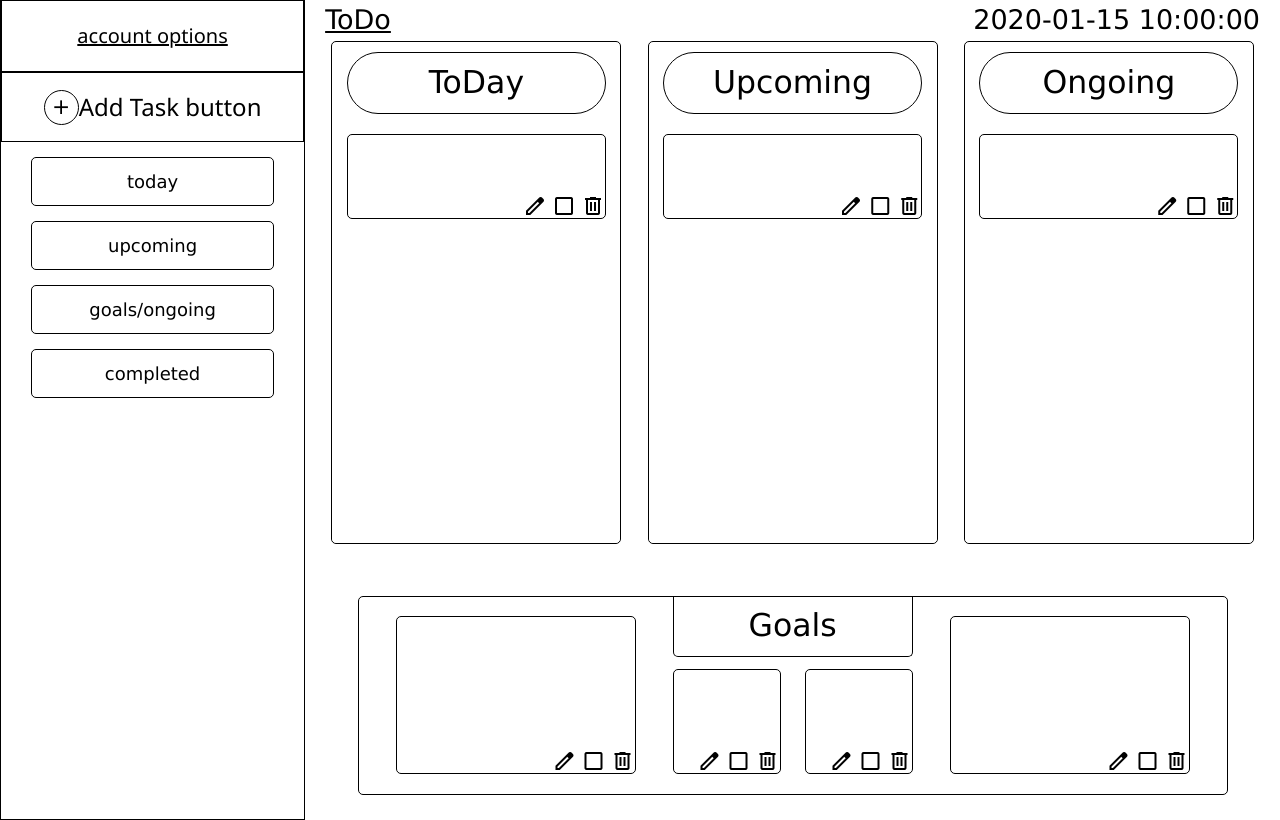
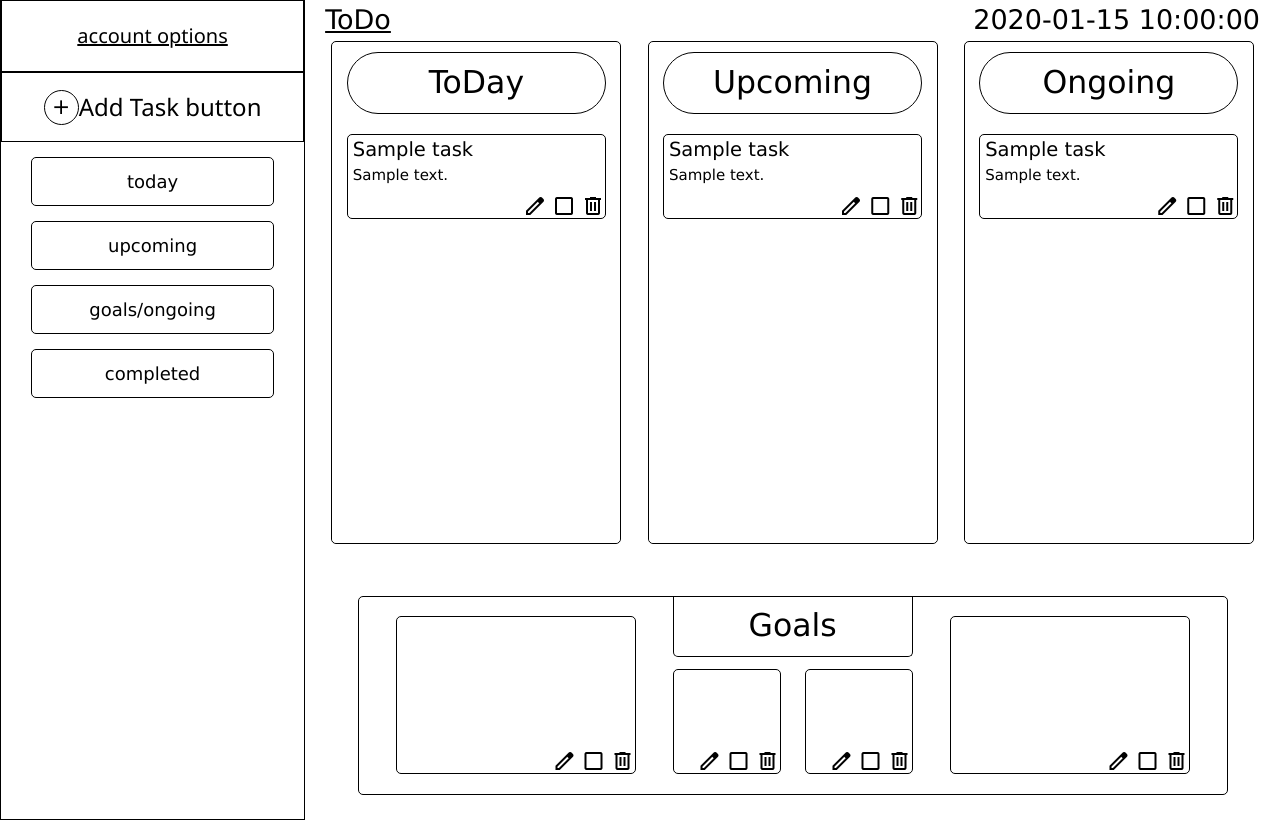
Before and after one commit to EBBD88/ToDo-list-Flask, a Flask app: template templates/home.html in a window 1280 px wide. Run offline with Flask 3, Linux system fonts and the light colour scheme; the template is opened without the code that fills it: most values are stand-ins (such as "Sample title", 1, 10 or a date in 2020).

Commit message:
Refactor task item layout to improve structure and readability by adding title and description elements

```diff
--- a/static/style.css
+++ b/static/style.css
@@ -144,10 +144,22 @@ body {
 .task-item {
     border: solid 1px;
     border-radius: 5px;
-    height: 20%;
+    height: auto;
+    min-height: 20%;
     width: 90%;
     margin: 20px auto;
     display: flex;
+    flex-direction: column;
+}
+
+.task-title {
+    margin: 0 auto auto 5px;
+    font-size: 1.3em;
+}
+
+.task-description {
+    margin: 0px auto auto 5px;
+    font-size: 1em;
 }
 
 .goals-container {
@@ -226,7 +238,6 @@ body {
     margin: auto 0 0 auto;
     display: flex;
     gap: 5px;
-    align-items: center;
 }
 
 .icon-swap {
--- a/templates/home.html
+++ b/templates/home.html
@@ -11,7 +11,13 @@
         <div class="task-scroll">
             {% for task in results.Today_tasks %}
                 <div class="task-item">
-
+                    <div class="task-content">
+                        <span class="task-title">{{ task.title }}</span>
+                        <br>
+                        {% if task.description != None %}
+                            <span class="task-description">{{ task.description }}</span>
+                        {% endif %}
+                    </div>
                     <div class="icon-group">
                         <span class="material-symbols-outlined hover-pointer">edit</span>
                         <span class="icon-swap">
@@ -32,6 +38,13 @@
         <div class="task-scroll">
             {% for task in results.Upcoming_tasks %}
                 <div class="task-item">
+                    <div class="task-content">
+                        <span class="task-title">{{ task.title }}</span>
+                        <br>
+                        {% if task.description != None %}
+                            <span class="task-description">{{ task.description }}</span>
+                        {% endif %}
+                    </div>
                     <div class="icon-group">
                         <span class="material-symbols-outlined hover-pointer">edit</span>
                         <span class="icon-swap">
@@ -52,6 +65,13 @@
         <div class="task-scroll">
             {% for task in results.Ongoing_tasks %}
                 <div class="task-item">
+                    <div class="task-content">
+                        <span class="task-title">{{ task.title }}</span>
+                        <br>
+                        {% if task.description != None %}
+                            <span class="task-description">{{ task.description }}</span>
+                        {% endif %}
+                    </div>
                     <div class="icon-group">
                         <span class="material-symbols-outlined hover-pointer">edit</span>
                         <span class="icon-swap">
```
